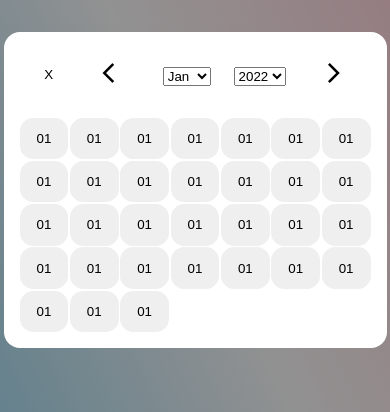
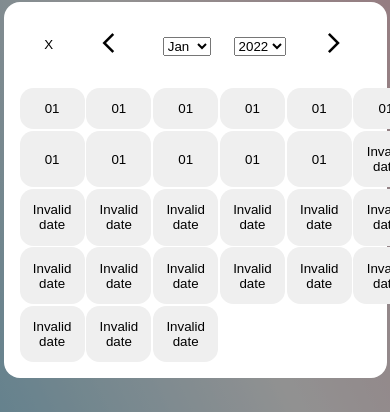
Before and after one commit to AysegulTopyurek/reactjs-custom-calendar-with-hooks, a React (Create React App) app: page / in a window 390 px wide. Both pictures are taken after a click on the button "CheckIn". Shown: the part 232-644 px from the top of the page. Built offline with nearby package versions, Linux system fonts and the light colour scheme.

Commit message:
mobile format changed

```diff
--- a/src/components/Calendar/index.js
+++ b/src/components/Calendar/index.js
@@ -91,7 +91,8 @@ function Calendar({
                 style={{ backgroundColor: setColor(item), cursor: "pointer" }}
                 onClick={() => selectDate(item)}
               >
-                {moment(item, "DD/YY/MMMM").format("DD")}
+                {/* {moment(item, "DD/YY/MMMM").format("DD")} */}
+                {moment(item, "DD/MM/YYYY").format("DD")}
               </button>
             ))}
           </div>
```
